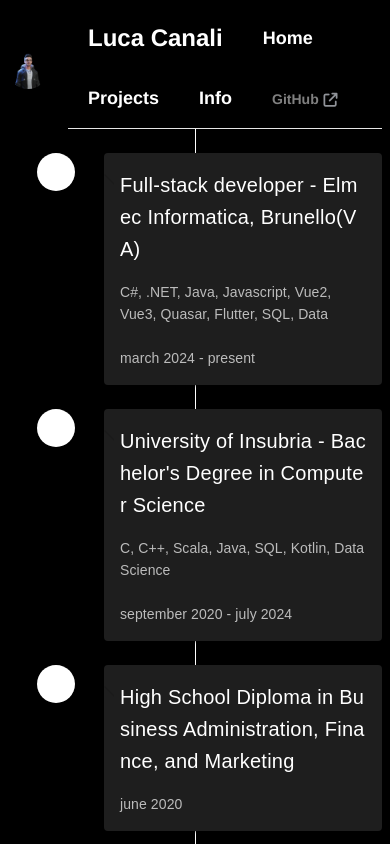
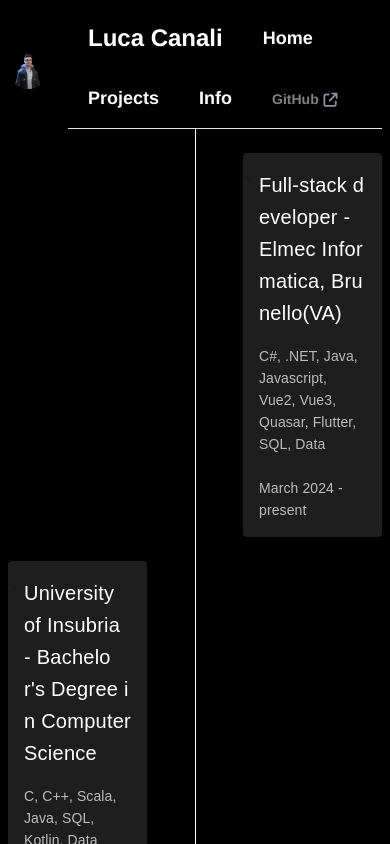
Before and after one commit to Luca9862/lucacanali.me, a Vue app: page /info in a window 390 px wide. Shown: the top 844 px of the page. Built offline with nearby package versions, Linux system fonts and the light colour scheme.

Commit message:
fix(LCC-9): fix info page timeline

```diff
--- a/src/pages/InfoPage.vue
+++ b/src/pages/InfoPage.vue
@@ -1,13 +1,13 @@
 <template>
     <div>
-        <v-timeline align-top :dense="$vuetify.breakpoint.smAndDown">
+        <v-timeline align-top>
             <v-timeline-item fill-dot>
                 <v-card dark>
                     <v-card-title class="text-h6">
                         Full-stack developer - Elmec Informatica, Brunello(VA)
                     </v-card-title>
                     <v-card-text class="white text--primary">
-                        <p>C#, .NET, Java, Javascript, Vue2, Vue3, Quasar, Flutter, SQL, Data <br><br>march 2024 -
+                        <p>C#, .NET, Java, Javascript, Vue2, Vue3, Quasar, Flutter, SQL, Data <br><br>March 2024 -
                             present</p>
                     </v-card-text>
                 </v-card>
@@ -18,7 +18,7 @@
                         University of Insubria - Bachelor's Degree in Computer Science
                     </v-card-title>
                     <v-card-text class="white text--primary">
-                        <p>C, C++, Scala, Java, SQL, Kotlin, Data Science <br><br>september 2020 - july 2024</p>
+                        <p>C, C++, Scala, Java, SQL, Kotlin, Data Science <br><br>September 2020 - July 2024</p>
                     </v-card-text>
                 </v-card>
             </v-timeline-item>
@@ -28,7 +28,7 @@
                         High School Diploma in Business Administration, Finance, and Marketing
                     </v-card-title>
                     <v-card-text class="white text--primary">
-                        <p>june 2020</p>
+                        <p>June 2020</p>
                     </v-card-text>
                 </v-card>
             </v-timeline-item>
@@ -113,11 +113,22 @@ export default {
     justify-self: anchor-center;
     /* aumenta lo spessore */
 }
-/*
-@media (max-width: 600px) {
+
+@media (max-width: 959px) {
   .v-timeline-item__dot {
     display: none !important;
+    position: absolute !important; /* fuori dal layout */
   }
+  .v-timeline-item__divider{
+    width: 0px;
+    position: absolute;
+  }
+  .v-timeline-item {
+    padding-left: 0px !important;
+    margin-left: 0px !important;
+        flex-basis: 100% !important;
+
 }
-  */
+}
+
 </style>
```
